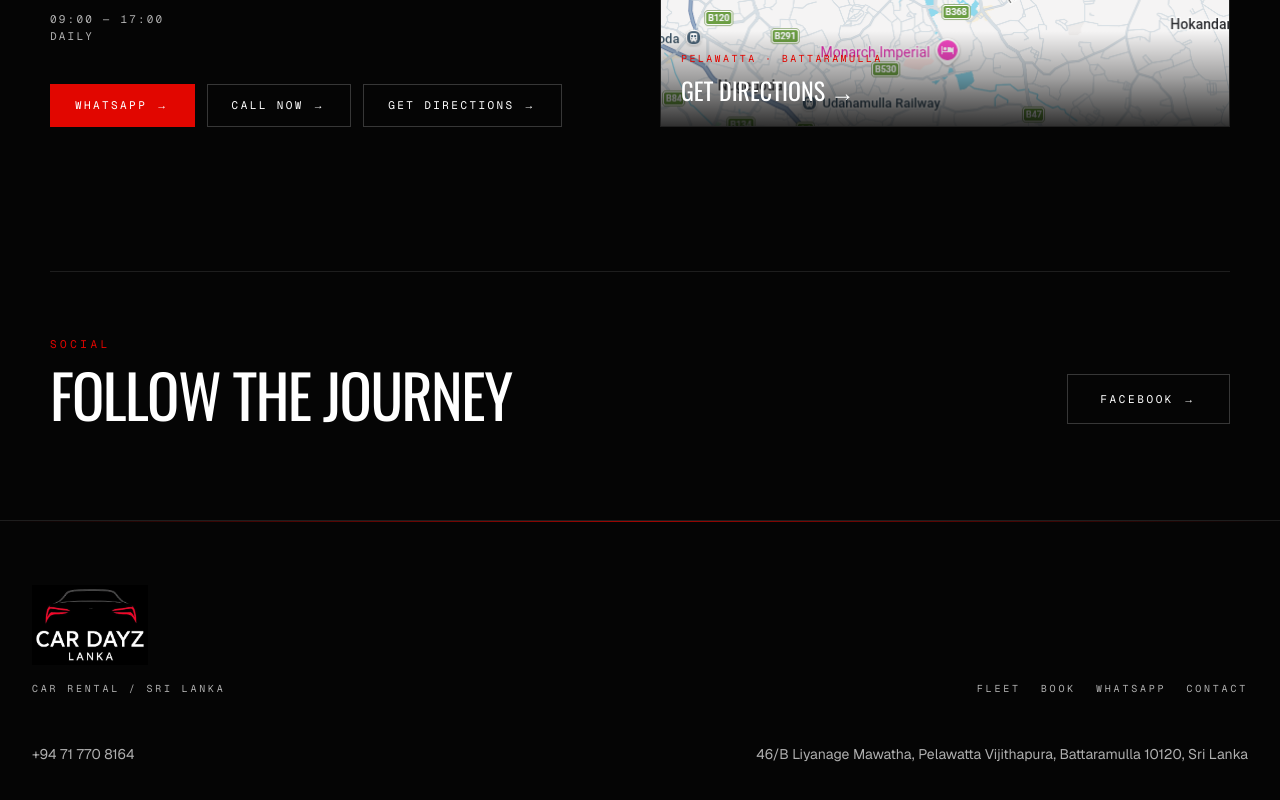
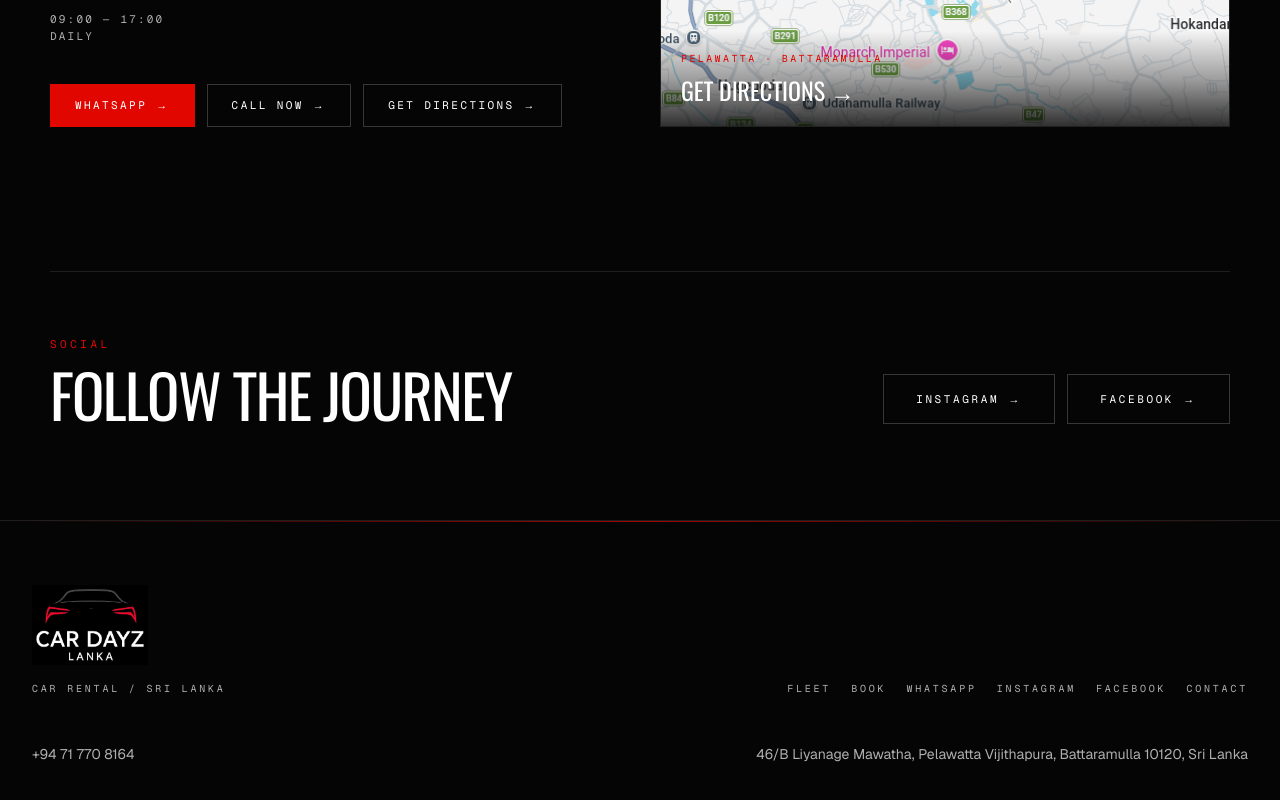
Before and after one commit to Shamika-Mayantha/testcardayz, a Next.js app: page / in a window 1280 px wide. Shown: the part 8451-9251 px from the top of the page. Built offline with nearby package versions, Linux system fonts and the light colour scheme.

Commit message:
Add the CAR DAYZ LK Instagram profile to socials.
FOLLOW THE JOURNEY and the footer now link to instagram.com/cardayzlk next to Facebook.

Co-authored-by: smayantha5 <smayantha5@gmail.com>

```diff
--- a/src/components/json-ld.tsx
+++ b/src/components/json-ld.tsx
@@ -28,7 +28,7 @@ export function JsonLd() {
       ratingValue: business.rating,
       reviewCount: business.reviews,
     },
-    sameAs: [business.facebook, business.reviewsUrl],
+    sameAs: [business.facebook, business.instagram, business.reviewsUrl],
   };
 
   return (
--- a/src/components/layout/footer.tsx
+++ b/src/components/layout/footer.tsx
@@ -31,6 +31,22 @@ export function Footer() {
           >
             WHATSAPP
           </a>
+          <a
+            href={business.instagram}
+            target="_blank"
+            rel="noreferrer"
+            className="label-tech hover:text-[#e10600]"
+          >
+            INSTAGRAM
+          </a>
+          <a
+            href={business.facebook}
+            target="_blank"
+            rel="noreferrer"
+            className="label-tech hover:text-[#e10600]"
+          >
+            FACEBOOK
+          </a>
           <a href="#contact" className="label-tech hover:text-[#e10600]">
             CONTACT
           </a>
--- a/src/components/sections/social.tsx
+++ b/src/components/sections/social.tsx
@@ -10,6 +10,16 @@ export function Social() {
             FOLLOW THE JOURNEY
           </h2>
         </div>
+        <div className="flex flex-wrap gap-3">
+          <a
+            href={business.instagram}
+            target="_blank"
+            rel="noreferrer"
+            data-cursor="OPEN"
+            className="border border-white/20 px-8 py-4 font-mono text-[11px] tracking-[0.24em] text-white hover:border-cyan hover:text-cyan"
+          >
+            INSTAGRAM →
+          </a>
           <a
             href={business.facebook}
             target="_blank"
@@ -20,6 +30,7 @@ export function Social() {
             FACEBOOK →
           </a>
         </div>
+      </div>
     </section>
   );
 }
--- a/src/data/business.ts
+++ b/src/data/business.ts
@@ -17,6 +17,7 @@ export const business = {
   hoursNote: "DAILY",
   facebook:
     "https://www.facebook.com/p/CAR-DAYZ-LK-61578866334003/",
+  instagram: "https://www.instagram.com/cardayzlk/",
   whatsapp: "https://wa.me/94717708164",
   reviewsUrl:
     "https://www.google.com/search?q=CAR+DAYZ+LANKA+Reviews&si=APenkKm7iecQ4G6P-TsbSMFKIQtv3EFIqRAFw-i8uEbk55Z-_wiKammmCWz6xnttHzIrLAAAVsoKY7Sei4lNT72ZnNAkTEkR6_yh59fChWsU3t2jT3MypzHExQZgqfcERTRQQaWf5THp&hl=en",
```
Lines whose indentation alone changed are shown as unchanged.
